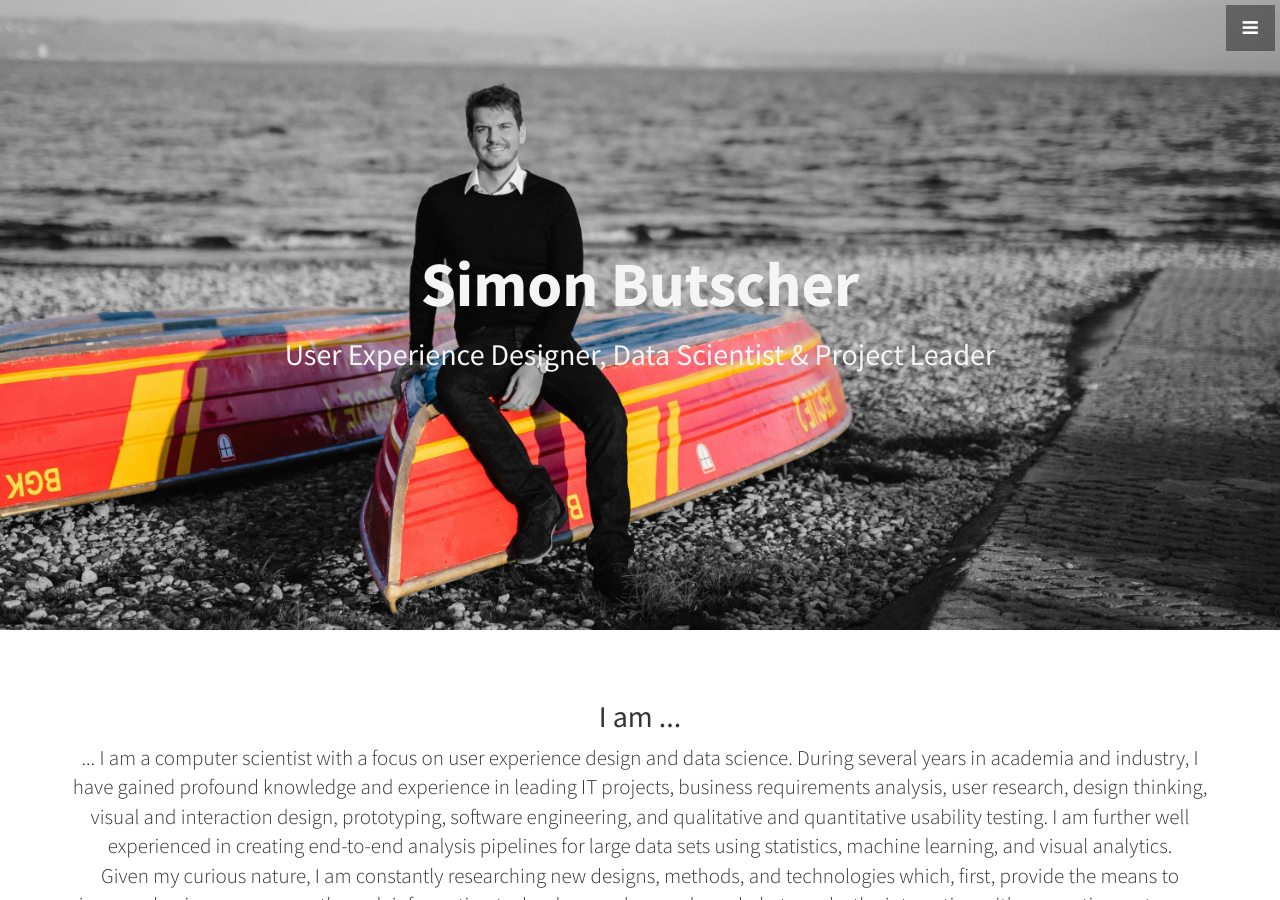
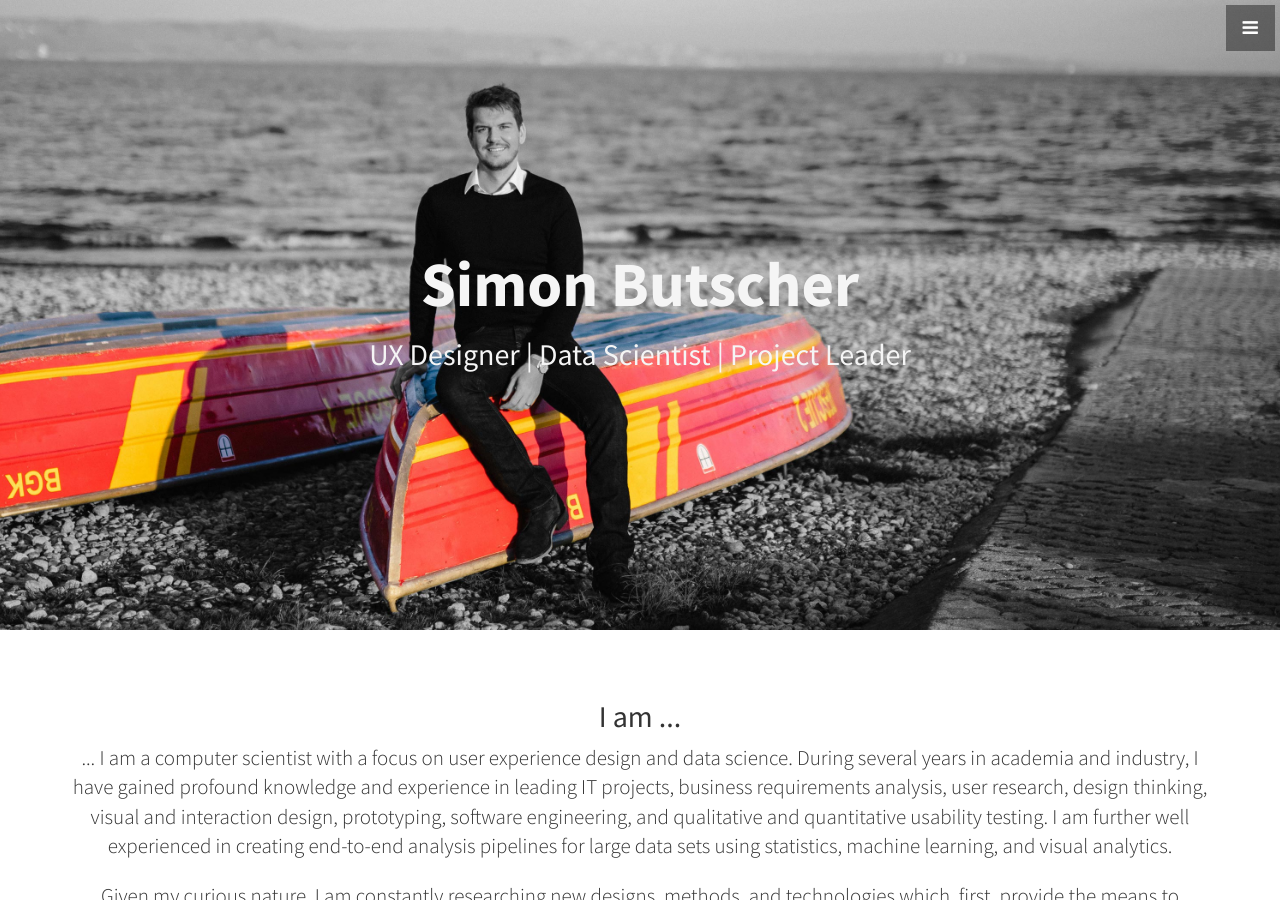
Before and after one commit to SimonButscher/home, a Jekyll site: the page built from index.html, in a window 1280 px wide and 900 px high. Built offline with Jekyll 4.4.1, drawn with Linux system fonts in a browser that asks for light colours.

Commit message:
swiss update

```diff
--- a/_includes/header.html
+++ b/_includes/header.html
@@ -2,7 +2,7 @@
   <div class="text-vertical-center">
     <h1 class=header_h>Simon Butscher</h1>
     <div>
-      <h2 class="header_h">User Experience Designer, Data Scientist & Project Leader</h2>
+      <h2 class="header_h">UX Designer | Data Scientist | Project Leader</h2>
     </div>
     <!--<br>-->
     <!--<a href="#about" class="btn btn-dark btn-lg">Find Out More</a>-->
--- a/_includes/teaser.html
+++ b/_includes/teaser.html
@@ -8,7 +8,8 @@
             I have gained profound knowledge and experience in leading IT projects, business requirements analysis, user research, design thinking,
             visual and interaction design, prototyping, software engineering, and qualitative and quantitative usability testing. I am further well
             experienced in creating end-to-end analysis pipelines for large data sets using statistics, machine learning, and visual analytics.
-            <br>
+        </p>
+        <p class="lead">
             Given my curious nature, I am constantly researching new designs, methods, and technologies which, first, provide the means to improve
             business processes through information technology and second, can help to make the interaction with computing systems a better experience.
         </p>
```
